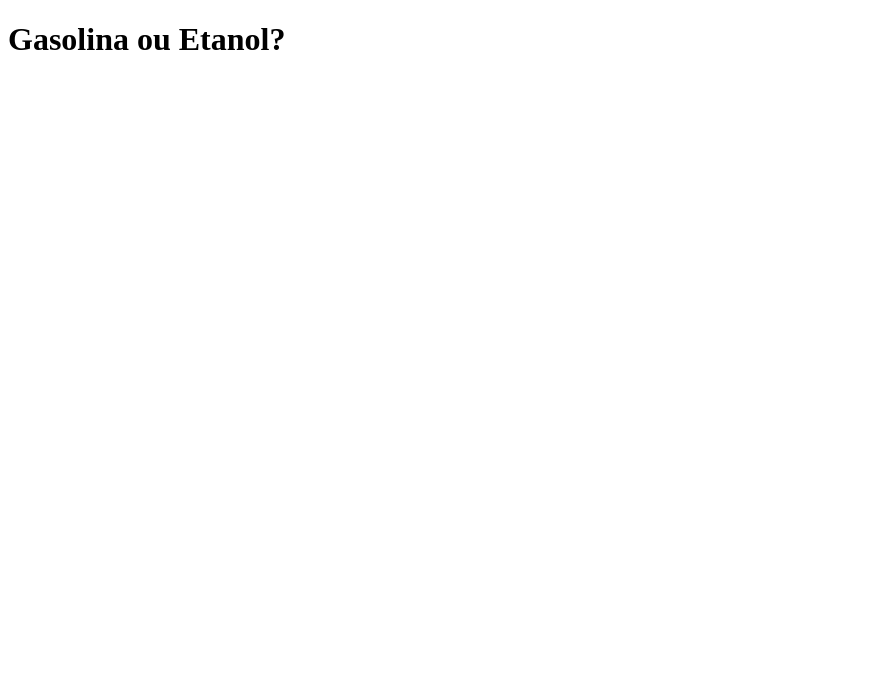
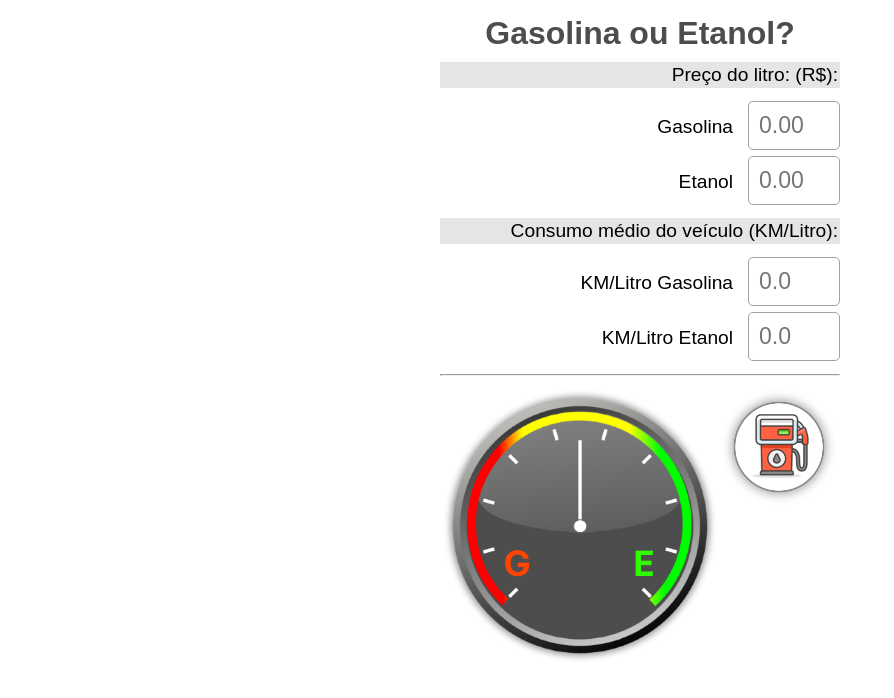
Before and after one commit to ElenGrecco/flexv2, a plain HTML site: page index.html in a window 1280 px wide. Shown: the whole page, without its empty margins (0-894 px from the left). Drawn offline with Linux system fonts and the light colour scheme.

Commit message:
Atualização

```diff
--- /dev/null
+++ b/app.js
@@ -0,0 +1,21 @@
+/**
+ * APP PWA - Etanol x Gasolina
+ * @author Elen Gecco
+ * @version 2.0
+ */
+
+function calcular(){
+    //calcular os valores das caixas de imput
+    let gasolina = document.getElementById('gasolina').value
+    let etanol = document.getElementById('etanol').value
+    let kmlGasolina = document.getElementById('kmGasolina').value
+    let kmlEtanol = document.getElementById('kmEtanol').value
+    //Calculo a vantagem
+    if (etanol < (kmlEtanol / kmlGasolina) * gasolina) {
+        document.getElementById('status').src = "img/etanol.png"
+
+    } else {
+        document.getElementById('status').src = "img/gasolina.png"
+    }
+
+}
--- a/index.html
+++ b/index.html
@@ -4,10 +4,26 @@
     <meta charset="UTF-8">
     <meta name="viewport" content="width=device-width, initial-scale=1.0">
     <title>APP Flex</title>
+    <link rel="stylesheet" href="style.css">
 </head>
 <body>
-
-    <h1>Gasolina ou Etanol? </h1>
+    <div class="container">
+        <h1>Gasolina ou Etanol? </h1>
+        <h2>Preço do litro: (R$):</h2>
+        <p>Gasolina<input type="number" id="gasolina" placeholder="0.00"></p>
+        <p>Etanol<input type="number" id="etanol" placeholder="0.00"></p>
+        <h2>Consumo médio do veículo (KM/Litro): </h2>
+        <p>KM/Litro Gasolina<input type="number" id="kmGasolina"placeholder="0.0"></p>
+        <p>KM/Litro Etanol<input type="number" id="kmEtanol"placeholder="0.0"></p>
+        <hr>
+        <table>
+            <tr>
+                <td id="left"><img src="img/flex.png" alt="medidor" id="status"></td>
+                <td><img src="img/calcflex.png" alt="flex" onclick="calcular()"></td>
+            </tr>
+        </table>
+    </div>
+    <script src="app.js"></script>
 
 </body>
 </html>
--- /dev/null
+++ b/style.css
@@ -0,0 +1,62 @@
+
+*{
+    margin:0;
+    padding: 0;
+
+}
+
+body{
+    font-family: sans-serif;
+    font-size: 1em;
+
+}
+
+.container{
+    margin: 0 auto;
+    max-width: 400px;
+    padding: 15px;
+    text-align: right;
+}
+
+h1{
+    text-align: center;
+    color: #4d4d4d;
+}
+
+h2{
+    font-size: 1.2em;
+    font-weight: 400;
+    background-color: #e5e5e5;
+    padding: 2px;
+    margin: 10px 0px;
+}
+
+p{
+    font-size: 1.2em;
+}
+
+input{
+    width: 70px;
+    margin: 3px 0px 3px 15px;
+    padding: 10px;
+    font-size: 1.2em;
+    border: 1px solid #a1a1a1;
+    border-radius: 5px;
+}
+
+hr{
+    margin: 10px 0px;
+
+}
+
+img{
+    max-width: 100%;
+}
+
+#left{
+    width: 70%;
+}
+
+td{
+    vertical-align: top;
+}
```
